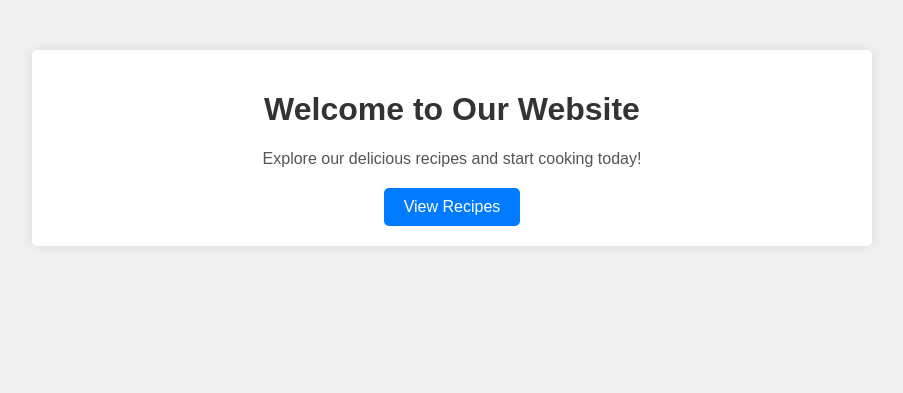
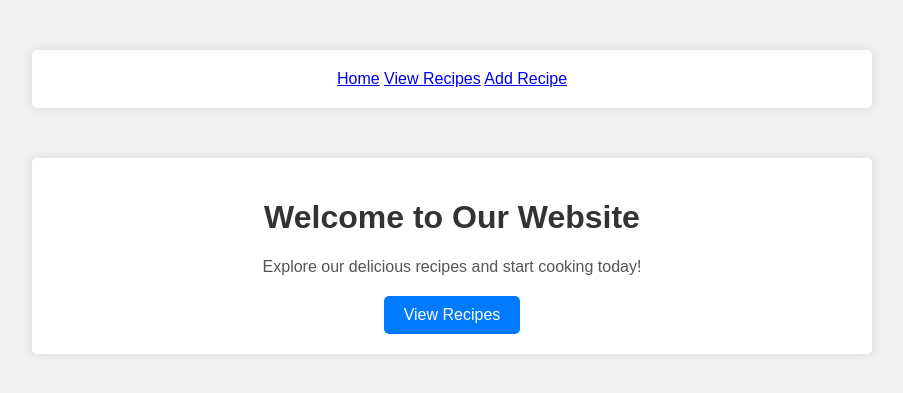
Before and after one commit to Nganga-A/Recipe-Keeper, a Django app: page / in a window 1280 px wide. Shown: the top 393 px of the page, without its empty margins (188-1091 px from the left). Run offline with Django 5.2, Linux system fonts and the light colour scheme; parts of the project's set-up code (start-up, migrations or seed data) failed here and were passed over.

Commit message:
Add Navigation bar

```diff
--- a/recipeKeeper/templates/recipeKeeper/add_recipe.html
+++ b/recipeKeeper/templates/recipeKeeper/add_recipe.html
@@ -49,6 +49,7 @@
     </style>
 </head>
 <body>
+    {% include 'recipeKeeper/navbar.html' %}
     <div class="container">
         <h1>Add Recipe</h1>
         <form method="post">
--- a/recipeKeeper/templates/recipeKeeper/delete_confirm.html
+++ b/recipeKeeper/templates/recipeKeeper/delete_confirm.html
@@ -5,6 +5,7 @@
     <title>Delete Recipe Confirmation</title>
 </head>
 <body>
+    {% include 'recipeKeeper/navbar.html' %}
     <h1>Delete Recipe Confirmation</h1>
     <p>Are you sure you want to delete this recipe?</p>
     <form action="{% url 'delete_recipe' recipe.id %}" method="post">
--- a/recipeKeeper/templates/recipeKeeper/landing_page.html
+++ b/recipeKeeper/templates/recipeKeeper/landing_page.html
@@ -43,6 +43,7 @@
     </style>
 </head>
 <body>
+    {% include 'recipeKeeper/navbar.html' %}
     <div class="container">
         <h1>Welcome to Our Website</h1>
         <p>Explore our delicious recipes and start cooking today!</p>
--- /dev/null
+++ b/recipeKeeper/templates/recipeKeeper/navbar.html
@@ -0,0 +1,8 @@
+{% load static %}
+<nav class="navbar">
+    <div class="container">
+        <a href="{% url 'index' %}" class="nav-link">Home</a>
+        <a href="{% url 'recipe_list' %}" class="nav-link">View Recipes</a>
+        <a href="{% url 'add_recipe' %}" class="nav-link">Add Recipe</a>
+    </div>
+</nav>
--- a/recipeKeeper/templates/recipeKeeper/recipe_list.html
+++ b/recipeKeeper/templates/recipeKeeper/recipe_list.html
@@ -5,6 +5,7 @@
     <title>Recipe List</title>
 </head>
 <body>
+    {% include 'recipeKeeper/navbar.html' %}
     <h1>Recipe List</h1>
     <ul>
         {% for recipe in recipes %}
--- a/recipeKeeper/templates/recipeKeeper/recipe_template.html
+++ b/recipeKeeper/templates/recipeKeeper/recipe_template.html
@@ -62,6 +62,7 @@
     </style>
 </head>
 <body>
+    {% include 'recipeKeeper/navbar.html' %}
     <div class="container">
         {% if recipe %}
             <h1>{{ recipe.title }}</h1>
--- a/recipes/settings.py
+++ b/recipes/settings.py
@@ -25,7 +25,7 @@ SECRET_KEY = 'django-insecure-lgx22d=#12n^uij1!!jef0!a7rsxnjjp43cc!nu$zr5l&52j%(
 # SECURITY WARNING: don't run with debug turned on in production!
 DEBUG = True
 
-ALLOWED_HOSTS = []
+ALLOWED_HOSTS = [recipe-keeper-pvsq.onrender.com]
 
 
 # Application definition
```
Also changed, not shown: recipeKeeper/static/recipeKeeper/style.css (added, +23 -0 lines).
